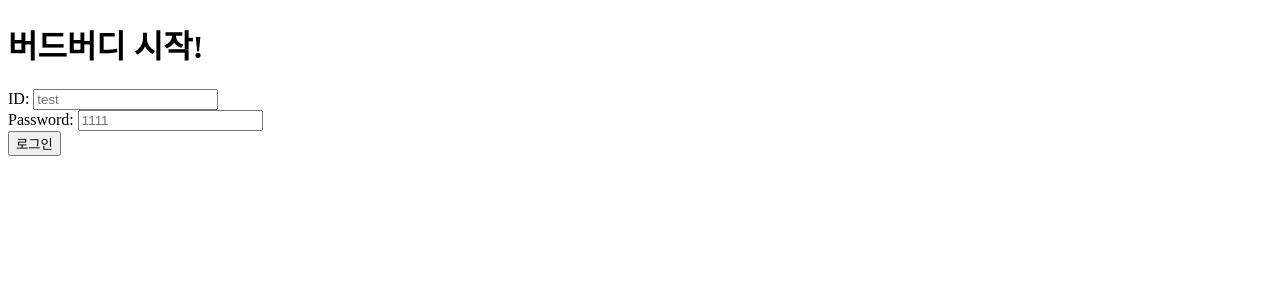
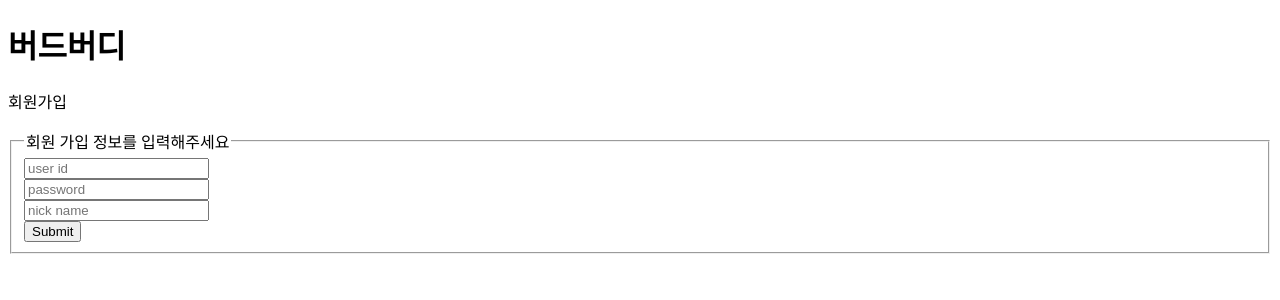
Before and after one commit to codestates/budbuddy, a React (Create React App) app in the folder client/: page /signup in a window 1280 px wide. Shown: the top 300 px of the page. Built offline with nearby package versions, Linux system fonts and the light colour scheme.

Commit message:
Build : prettier 수정 및 react-router-dom 버전 변경 및 테스트 코드

```diff
--- a/client/package.json
+++ b/client/package.json
@@ -9,7 +9,7 @@
     "axios": "^0.26.1",
     "react": "^17.0.2",
     "react-dom": "^17.0.2",
-    "react-router-dom": "^5.3.0",
+    "react-router-dom": "^6.2.2",
     "react-scripts": "5.0.0",
     "styled-components": "^5.3.3",
     "web-vitals": "^2.1.4"
--- a/client/src/App.js
+++ b/client/src/App.js
@@ -1,56 +1,22 @@
-import React, { useRef } from "react";
-import styled from "styled-components";
+import React from "react";
+import { Route, Routes } from "react-router-dom";
 import axios from "axios";
-
-export const Content = styled.div``;
+import Login from "./pages/Login";
+import Home from "./pages/Home";
+import Signup from "./pages/Signup";
 
 axios.defaults.withCredentials = true;
 
-function App() {
-  const refID = useRef(null);
-  const refPassword = useRef(null);
-
-  async function loginReq(e) {
-    const payload = {
-      Id: refID.current.value,
-      password: refPassword.current.value,
-    };
-
-    // refID.current.value = "";
-    // refPassword.current.value = "";
-
-    try {
-      const resData = await axios.post(process.env.REACT_APP_API_URL + "/login", payload);
-      console.log(resData.data.payload);
-
-      const { name, age, job } = resData.data.payload;
-
-      const loginSetting = {
-        isLogin: true,
-        accessToken: "SDFASDF",
-        userInfo: resData.data.payload,
-      };
-    } catch (err) {
-      console.log(err);
-    }
-  }
-
+const App = () => {
   return (
-    <div className="App">
-      <Content>
-        <h1>버드버디 시작!</h1>
-        <span>ID: </span>
-        <input ref={refID} className="" placeholder="test"></input>
-        <div></div>
-        <span>Password: </span>
-        <input ref={refPassword} className="" placeholder="1111"></input>
-        <div></div>
-        <button className="login" onClick={loginReq}>
-          로그인
-        </button>
-      </Content>
+    <div>
+      <Routes>
+        <Route path="/" element={<Home />} />
+        <Route path="/signup" element={<Signup />} />
+        <Route path="/login" element={<Login />} />
+      </Routes>
     </div>
   );
-}
+};
 
 export default App;
--- a/client/src/index.js
+++ b/client/src/index.js
@@ -2,10 +2,13 @@ import React from "react";
 import ReactDOM from "react-dom";
 import App from "./App";
 import reportWebVitals from "./reportWebVitals";
+import { BrowserRouter } from "react-router-dom";
 
 ReactDOM.render(
   <React.StrictMode>
-    <App />
+    <BrowserRouter>
+      <App />
+    </BrowserRouter>
   </React.StrictMode>,
   document.getElementById("root"),
 );
--- /dev/null
+++ b/client/src/pages/Home.js
@@ -0,0 +1,18 @@
+import React from "react";
+import { Link } from "react-router-dom";
+const Home = () => {
+  return (
+    <div>
+      <h1>홈</h1>
+      <p>이곳은 홈이에요. 가장 먼저 보여지는 페이지죠.</p>
+      <Link to="/login">
+        <div>로그인</div>
+      </Link>
+      <Link to="/signup">
+        <div>회원가입</div>
+      </Link>
+    </div>
+  );
+};
+
+export default Home;
--- /dev/null
+++ b/client/src/pages/Login.js
@@ -0,0 +1,50 @@
+import React, { useRef } from "react";
+import axios from "axios";
+
+function Login() {
+  const refID = useRef(null);
+  const refPassword = useRef(null);
+
+  async function loginReq(e) {
+    const payload = {
+      Id: refID.current.value,
+      password: refPassword.current.value,
+    };
+
+    // refID.current.value = "";
+    // refPassword.current.value = "";
+
+    try {
+      const resData = await axios.post(process.env.REACT_APP_API_URL + "/login", payload);
+      console.log(resData.data.payload);
+
+      const { name, age, job } = resData.data.payload;
+
+      const loginSetting = {
+        isLogin: true,
+        accessToken: "SDFASDF",
+        userInfo: resData.data.payload,
+      };
+    } catch (err) {
+      console.log(err);
+    }
+  }
+
+  return (
+    <div>
+      <h1>버드버디 시작!</h1>
+      <p>이곳은 로그인 페이지입니다.</p>
+      <span>ID: </span>
+      <input ref={refID} className="" placeholder="test"></input>
+      <div></div>
+      <span>Password: </span>
+      <input ref={refPassword} className="" placeholder="1111"></input>
+      <div></div>
+      <button className="login" onClick={loginReq}>
+        로그인
+      </button>
+    </div>
+  );
+}
+
+export default Login;
--- /dev/null
+++ b/client/src/pages/Signup.js
@@ -0,0 +1,39 @@
+import React from "react";
+
+const Signup = () => {
+  function reqSingup(e) {
+    e.preventDefault();
+
+      for(let i=1; i<e.currentTarget.length-1; i++){
+
+        console.log("회원가입진행:",e.currentTarget[i].value);
+      }
+
+    console.log(e.target.userId.value);
+    console.log(e.target.password.value);
+    console.log(e.target.nickname.value);
+
+  }
+
+  return (
+    <div>
+      <h1>버드버디</h1>
+      <p>회원가입</p>
+      <form onSubmit={(e) => { reqSingup(e);}} >
+        <fieldset>
+          <legend>회원 가입 정보를 입력해주세요</legend>
+          <input type="text" placeholder="user id" name="userId" />
+          <div />
+          <input type="text" placeholder="password" name="password" />
+          <div />
+          <input type="text" placeholder="nick name" name="nickname" />
+          {/* <textarea name="desc" placeholder="desc"></textarea> */}
+          <div />
+          <input type="submit" />
+        </fieldset>
+      </form>
+    </div>
+  );
+};
+
+export default Signup;
```
Also changed, not shown: 2 other files (tests, documents, lock files or other folders).
